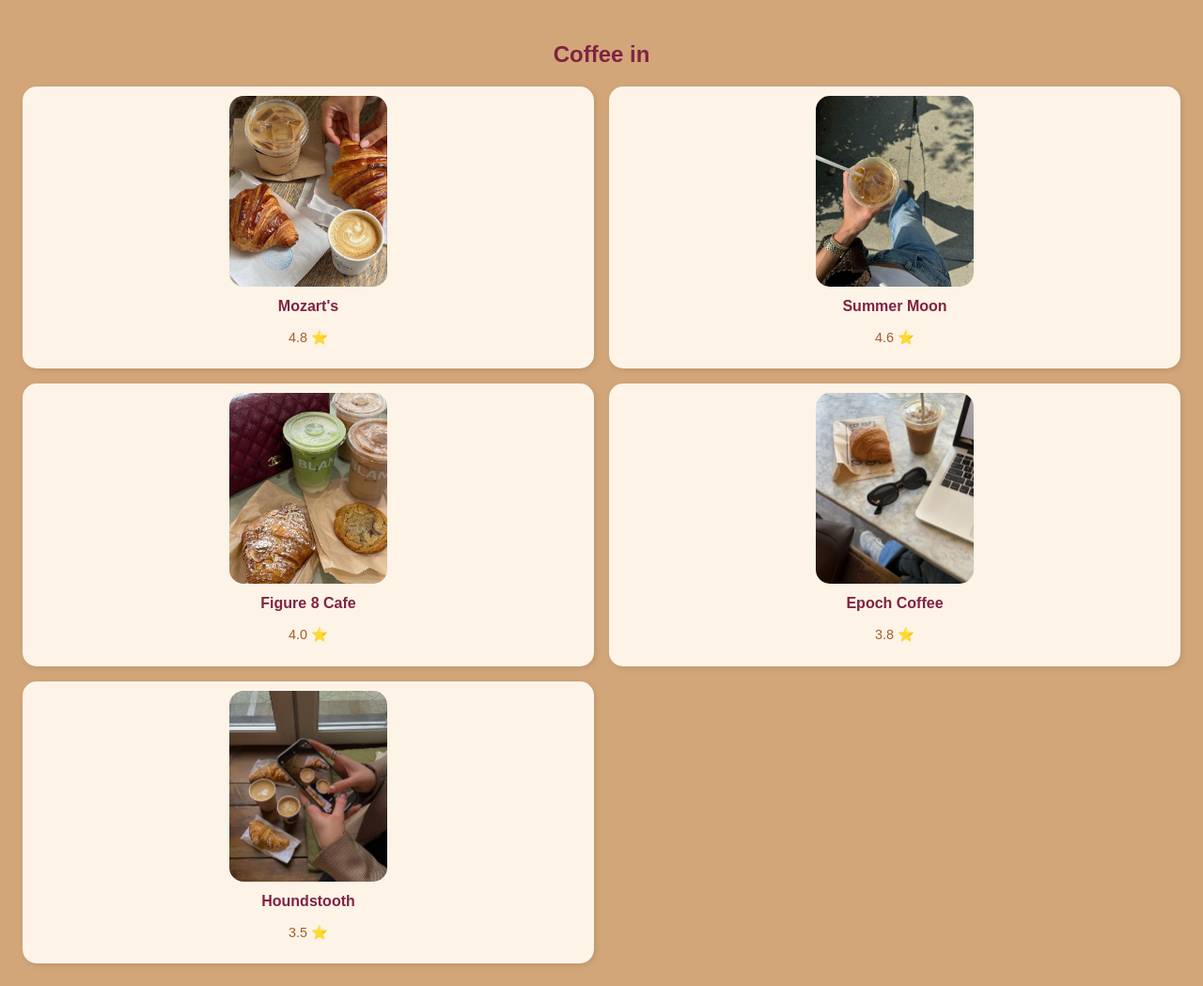
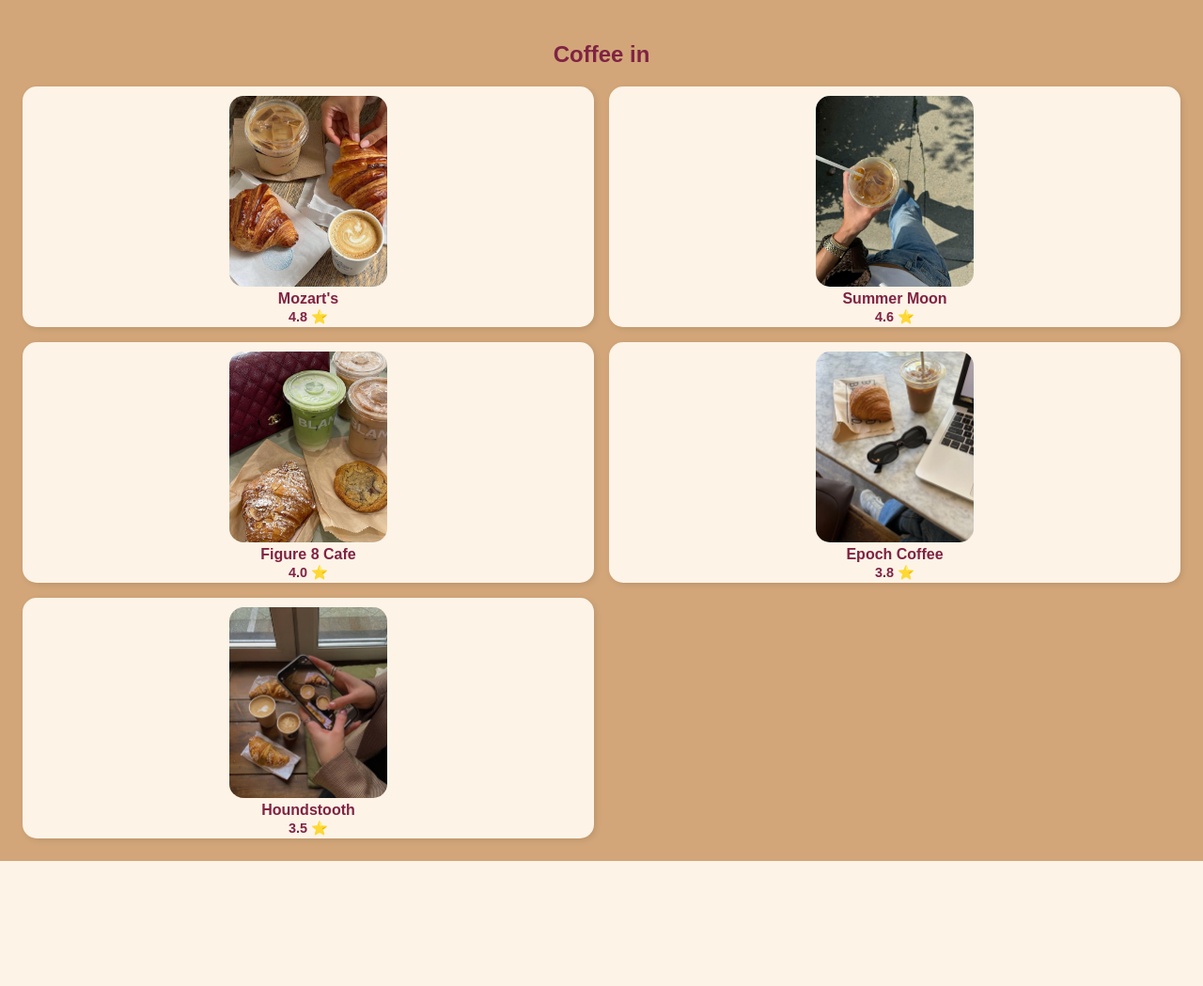
Before and after one commit to Sebika-K/coffee-dunk, a Flask app: page /results in a window 1280 px wide. Shown: the whole page at 94% size. After the commit the page ends 916 px from the top, so only its background shows below. Run offline with Flask 3, Linux system fonts and the light colour scheme.

Commit message:
updated result page formatting

```diff
--- a/static/css/result.css
+++ b/static/css/result.css
@@ -19,7 +19,7 @@ h2 {
 .cafe-card {
   background-color: #fdf3e7;
   border-radius: 15px;
-  padding: 10px;
+  padding: 10px 10px 2px 10px ;
   text-align: center;
   box-shadow: 2px 2px 6px rgba(0,0,0,0.1);
 }
@@ -34,10 +34,15 @@ h2 {
 .cafe-name {
   font-weight: bold;
   color: #7f2343;
-  margin-top: 8px;
+  margin-bottom: 2px;
+  margin-top:0;
 }
 
 .cafe-rating {
-  color: #a75c2b;
+  font-weight: bold;
+  margin-top: 0;
+  color: #7f2343;
   font-size: 0.9rem;
+  margin-bottom: 0;
+
 }
```
Also changed, not shown: static/assets/bottom-beans.png (deleted), static/assets/top-beans.png (deleted), 1 other file.
